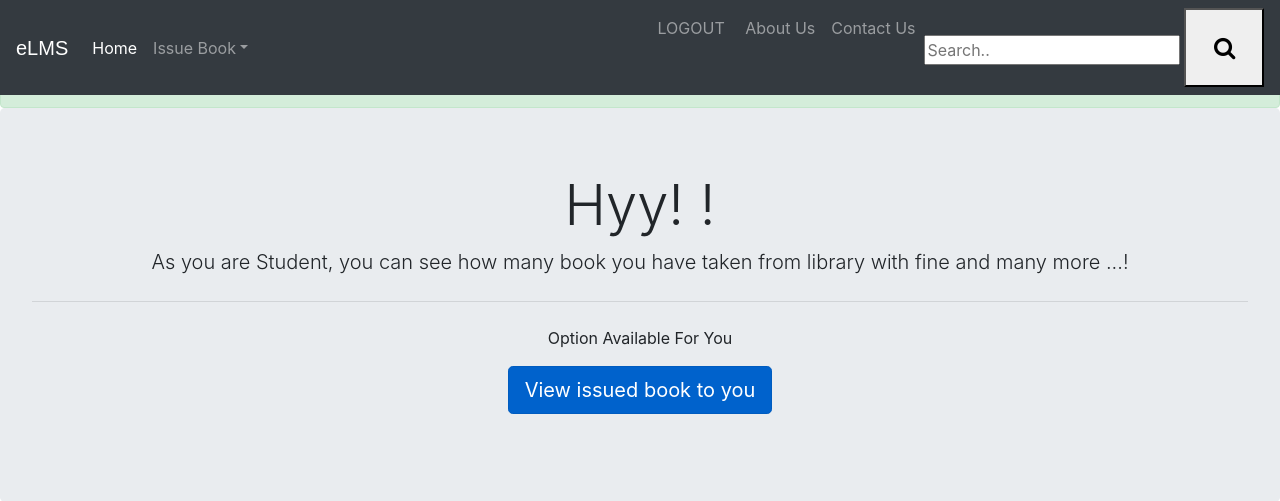
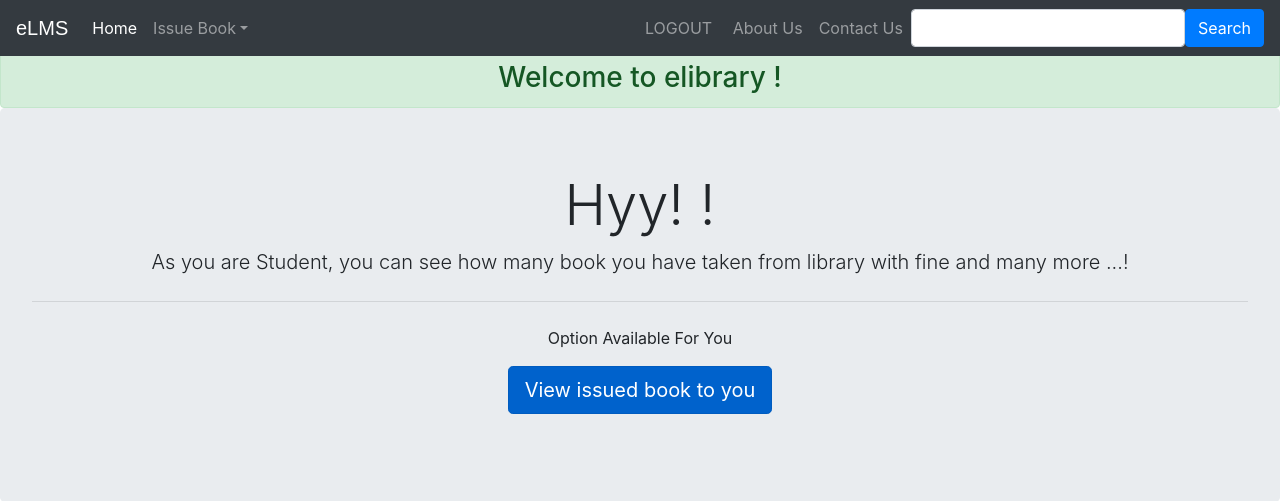
Before and after one commit to Crnimesh/librarymanagement, a Django app: page /afterlogin in a window 1280 px wide. Shown: the top 501 px of the page. Run offline with Django 3.2, Linux system fonts and the light colour scheme; some libraries are stand-ins or nearby versions.

Commit message:
add search form

```diff
--- a/templates/library/navbarstudent.html
+++ b/templates/library/navbarstudent.html
@@ -58,11 +58,9 @@
                 <a href="logout" class="nav-item nav-link">LOGOUT</a> &nbsp
                 <a href="/aboutus" class="nav-item nav-link">About Us</a>
                 <a href="contactus" class="nav-item nav-link">Contact Us</a>
-                <form action="/action_page.php">
-                    <div class="search-container">
-                    <input type="text" placeholder="Search.." name="search">
-                    <!--<button type="submit"><i class="fa fa-search"></i></button>-->
-                  <button type="submit"><i class="fa fa-search"></i></button>
+                <form action="{% url 'search-book' %}" method="GET" class="form-inline text-dark">
+                    <input type="text" name="book_name" id="" class="form-control">
+            <input type="submit" value="Search" class="btn btn-primary" placeholder="search books..">
                 </form>
             </div>
 
```
Also changed, not shown: templates/library/navbaradmin.html (+3 -5 lines).
